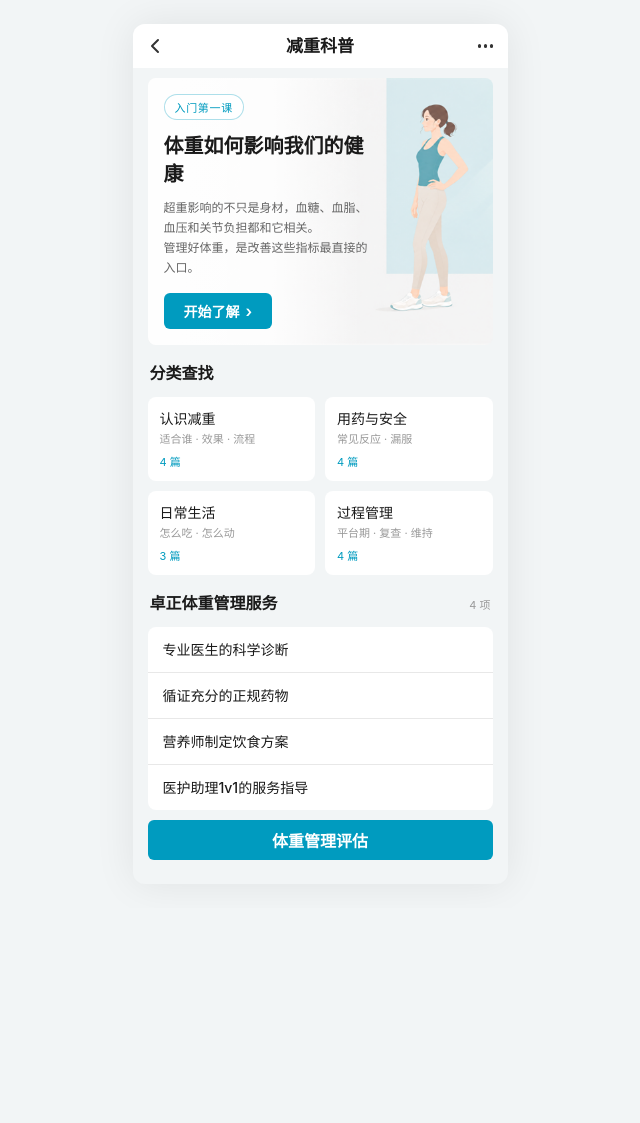
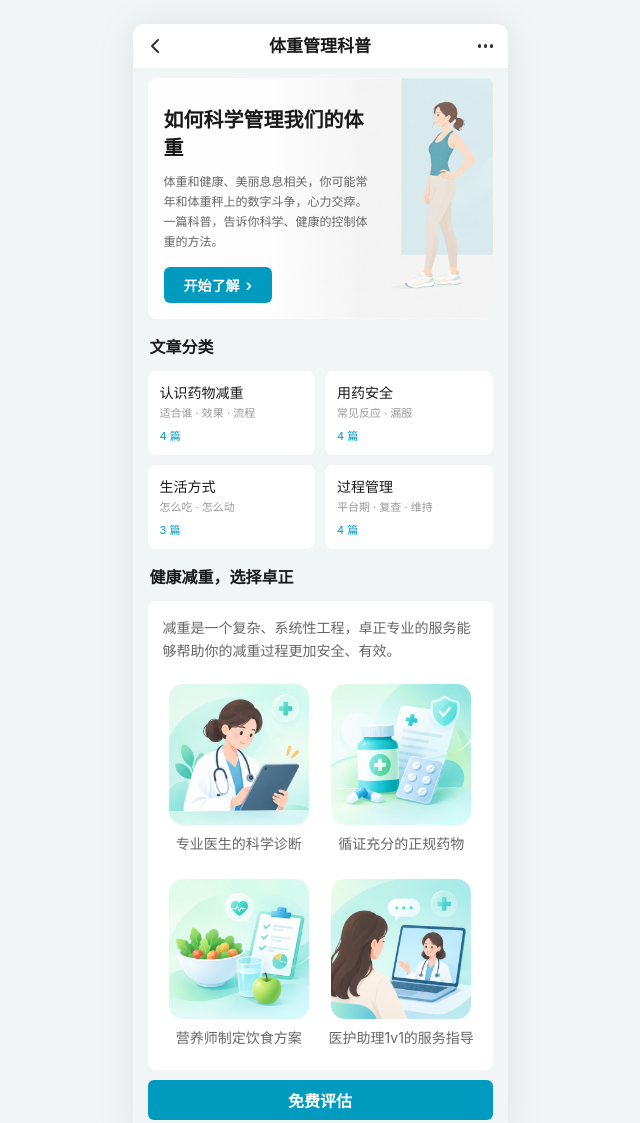
Before and after one commit to lipulin222/health-subscription-demo, a plain HTML site: page patient-education/index.html in a window 1280 px wide. Shown: the whole page, without its empty margins (320-960 px from the left). Before the commit the page ends 908 px from the top, so only its background shows below. Drawn offline with Linux system fonts and the light colour scheme.

Commit message:
科普首页五项调整：标题、版头卡片、文章分类、健康减重选择卓正插画区、免费评估

```diff
--- a/patient-education/education.css
+++ b/patient-education/education.css
@@ -252,6 +252,17 @@ html::-webkit-scrollbar, body::-webkit-scrollbar { width: 0; height: 0; display:
 .grp__c.is-on { background: var(--brand-light-active); }
 .grp__c.is-on b { color: var(--brand); }
 
+/* ============================ 6.1 健康减重，选择卓正 ============================
+   导语 + 两列服务卖点插画网格，复制自 1120 首诊套餐页「套餐介绍」区 */
+.svc-intro__tail { margin: 0 0 2px; font-size: var(--fs-3); font-weight: 400; line-height: 23px; color: var(--t-secondary); }
+.svc-grid { display: grid; grid-template-columns: 1fr 1fr; gap: 10px; margin: 12px 0 2px; }
+.svc {
+  border-radius: 12px; padding: 10px 0 4px;
+  display: flex; flex-direction: column; align-items: center; text-align: center;
+}
+.svc img { width: 92%; max-width: 100%; height: auto; aspect-ratio: 1; object-fit: contain; }
+.svc b { margin-top: 8px; font-size: 14px; font-weight: 400; color: var(--t-secondary); line-height: 22px; }
+
 /* ============================ 7. 内容列表 ============================ */
 .al__hd { display: flex; align-items: baseline; justify-content: space-between; gap: var(--space-card-gap); padding: var(--space-module-gap) 2px var(--space-card-gap); }
 .al__hd h2 { font-size: var(--fs-4); font-weight: 600; color: var(--t-title); }
--- a/patient-education/education.js
+++ b/patient-education/education.js
@@ -30,9 +30,9 @@
   /* ===================== 2. 内容库 ===================== */
   /* 分组：4 组（不用平铺标签） */
   const GROUPS = [
-    { k: 'know', n: '认识减重', d: '适合谁 · 效果 · 流程' },
-    { k: 'safe', n: '用药与安全', d: '常见反应 · 漏服' },
-    { k: 'life', n: '日常生活', d: '怎么吃 · 怎么动' },
+    { k: 'know', n: '认识药物减重', d: '适合谁 · 效果 · 流程' },
+    { k: 'safe', n: '用药安全', d: '常见反应 · 漏服' },
+    { k: 'life', n: '生活方式', d: '怎么吃 · 怎么动' },
     { k: 'run', n: '过程管理', d: '平台期 · 复查 · 维持' }
   ];
   const ARTICLES = [
@@ -345,22 +345,21 @@
      入门卡 + 你现在可能想看 + 按主题找 + 「卓正体重管理服务」入口（→ #/all 二级页）+ 承接按钮 */
   function introCard() {
     return '<button class="intro" type="button" data-act="art" data-id="glp1">' +
-      '<span class="intro__tag">入门第一课</span>' +
-      '<span class="intro__t">体重如何影响我们的健康</span>' +
+      '<span class="intro__t">如何科学管理我们的体重</span>' +
       '<span class="intro__rule"></span>' +
-      '<span class="intro__s">超重影响的不只是身材，血糖、血脂、血压和关节负担都和它相关。<br>管理好体重，是改善这些指标最直接的入口。</span>' +
+      '<span class="intro__s">体重和健康、美丽息息相关，你可能常年和体重秤上的数字斗争，心力交瘁。一篇科普，告诉你科学、健康的控制体重的方法。</span>' +
       '<span class="intro__cta">开始了解 <i>&rsaquo;</i></span>' +
       '</button>';
   }
 
   /* 服务介绍入口：文字链，放在「按主题找」标题右侧，点击进「卓正体重管理服务」页 */
   function allEntryHtml() {
-    return '<button class="sec-more" type="button" data-act="nav" data-to="#/all">卓正体重管理服务 &rsaquo;</button>';
+    return '<button class="sec-more" type="button" data-act="nav" data-to="#/all">健康减重，选择卓正 &rsaquo;</button>';
   }
 
   /* showAll：是否在标题右侧显示「卓正体重管理服务 ›」入口（二级页里不重复出现） */
   function groupsHtml(showAll) {
-    return '<div class="grp__hd"><h2>分类查找</h2>' + (showAll ? allEntryHtml() : '') + '</div><div class="grp__g">' +
+    return '<div class="grp__hd"><h2>文章分类</h2>' + (showAll ? allEntryHtml() : '') + '</div><div class="grp__g">' +
       GROUPS.map(function (x) {
         return '<button class="grp__c grp__c--' + x.k + (state.grp === x.k ? ' is-on' : '') + '" type="button" data-act="grp" data-g="' + x.k + '">' +
           '<b>' + esc(x.n) + '</b><s>' + esc(x.d) + '</s><em>' + groupCount(x.k) + ' 篇</em></button>';
@@ -385,8 +384,8 @@
 
   function ctaHtml() {
     return state.stage <= 2
-      ? '<button class="btn" type="button" data-act="assess">体重管理评估</button>'
-      : '<button class="btn" type="button" data-act="agent">有拿不准的？问问护士</button>';
+      ? '<button class="btn" type="button" data-act="assess">免费评估</button>'
+      : '<button class="btn" type="button" data-act="agent">免费评估</button>';
   }
 
   /* 首页：入门卡 + 分类查找（标题右侧「卓正体重管理服务 ›」）+ 卓正体重管理服务 + 承接按钮 */
@@ -397,20 +396,23 @@
       '<div class="cta">' + ctaHtml() + '</div>';
   }
 
-  /* 卓正体重管理服务：服务特色与优势（沿用文章列表样式，条目为服务项介绍） */
+  /* 健康减重，选择卓正：导语 + 四张服务卖点插画（复制自 1120 首诊套餐页） */
   const SERVICES = [
-    { t: '专业医生的科学诊断', s: '内分泌科医生评估后定制减重方案，线上复诊与调量，方案跟着身体变化走。' },
-    { t: '循证充分的正规药物', s: '医生处方开具、正规渠道供应，冷链配送到家，用法与保存全程有指导。' },
-    { t: '营养师制定饮食方案', s: '结合用药反应调整饮食结构，吃得少也吃得对，保住该保的营养。' },
-    { t: '医护助理1v1的服务指导', s: '用药期间固定医护助理对接，体重与饮食记录、复查提醒不用自己记。' }
+    { img: 'package-doctor.png', t: '专业医生的科学诊断' },
+    { img: 'package-medication.png', t: '循证充分的正规药物' },
+    { img: 'package-nutrition.png', t: '营养师制定饮食方案' },
+    { img: 'package-guidance.png', t: '医护助理1v1的服务指导' }
   ];
   function serviceListHtml() {
-    return '<div class="al__hd"><h2>卓正体重管理服务</h2><s>' + SERVICES.length + ' 项</s></div>' +
-      '<div class="card al__box">' +
+    return '<div class="al__hd"><h2>健康减重，选择卓正</h2></div>' +
+      '<div class="card svc-intro">' +
+      '<p class="svc-intro__tail">减重是一个复杂、系统性工程，卓正专业的服务能够帮助你的减重过程更加安全、有效。</p>' +
+      '<div class="svc-grid">' +
       SERVICES.map(function (x) {
-        return '<button class="al__i" type="button" data-act="toast" data-msg="演示中，功能未展开">' +
-          '<span class="al__t">' + esc(x.t) + '</span></button>';
-      }).join('') + '</div>';
+        return '<div class="svc"><img src="../assets/pkg/' + x.img + '" alt="' + x.t +
+          '" loading="lazy" decoding="async" /><b>' + x.t + '</b></div>';
+      }).join('') +
+      '</div></div>';
   }
 
   /* 服务介绍页（原「全部内容」二级页）：入门卡（第一部分）+ 按主题找 + 卓正体重管理服务 */
@@ -504,13 +506,13 @@
       return;
     } else if (r.view === 'all') {
       state.grp = r.grp;
-      html = viewAll(); title = '卓正体重管理服务';
+      html = viewAll(); title = '健康减重，选择卓正';
     } else if (r.view === 'cat' && isGroup(r.grp)) {
       state.grp = r.grp;
       html = viewCat(); title = groupName(state.grp);
     } else {
       state.grp = '';
-      html = viewHome(); title = '减重科普';
+      html = viewHome(); title = '体重管理科普';
     }
     view.innerHTML = html;
     document.getElementById('topTitle').textContent = title;
--- a/patient-education/index.html
+++ b/patient-education/index.html
@@ -3,8 +3,8 @@
 <head>
   <meta charset="UTF-8" />
   <meta name="viewport" content="width=device-width, initial-scale=1.0" />
-  <title>体重管理 · 患者科普知识库</title>
-  <meta name="description" content="体重管理患者科普知识库：入门第一课、按主题分组的医生审核科普，以及拿不准时的询问护士承接。" />
+  <title>体重管理科普</title>
+  <meta name="description" content="体重管理科普：科学、健康的控制体重方法，按分类查找科普文章，了解卓正体重管理服务。" />
   <link rel="icon" href="../branding-pic/icon.png" />
   <link rel="stylesheet" href="education.css" />
 </head>
@@ -15,7 +15,7 @@
         <button class="topbar__back is-hidden" id="backBtn" aria-label="返回">
           <svg viewBox="0 0 24 24" fill="none"><path d="M15 6L9 12L15 18" stroke="currentColor" stroke-width="2" stroke-linecap="round" stroke-linejoin="round"/></svg>
         </button>
-        <div class="topbar__title" id="topTitle">减重科普</div>
+        <div class="topbar__title" id="topTitle">体重管理科普</div>
         <button class="topbar__more" id="moreBtn" aria-label="更多"><span></span><span></span><span></span></button>
       </header>
 
```
Also changed, not shown: assets/pkg/package-doctor.png (added), assets/pkg/package-guidance.png (added), assets/pkg/package-medication.png (added), assets/pkg/package-nutrition.png (added).
